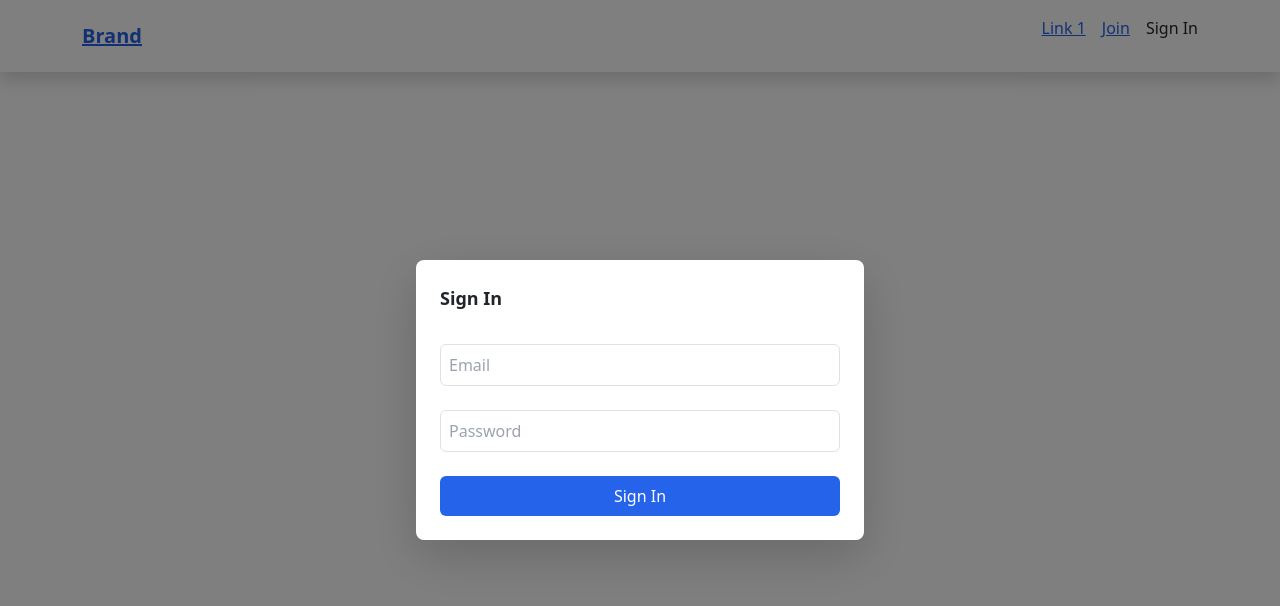
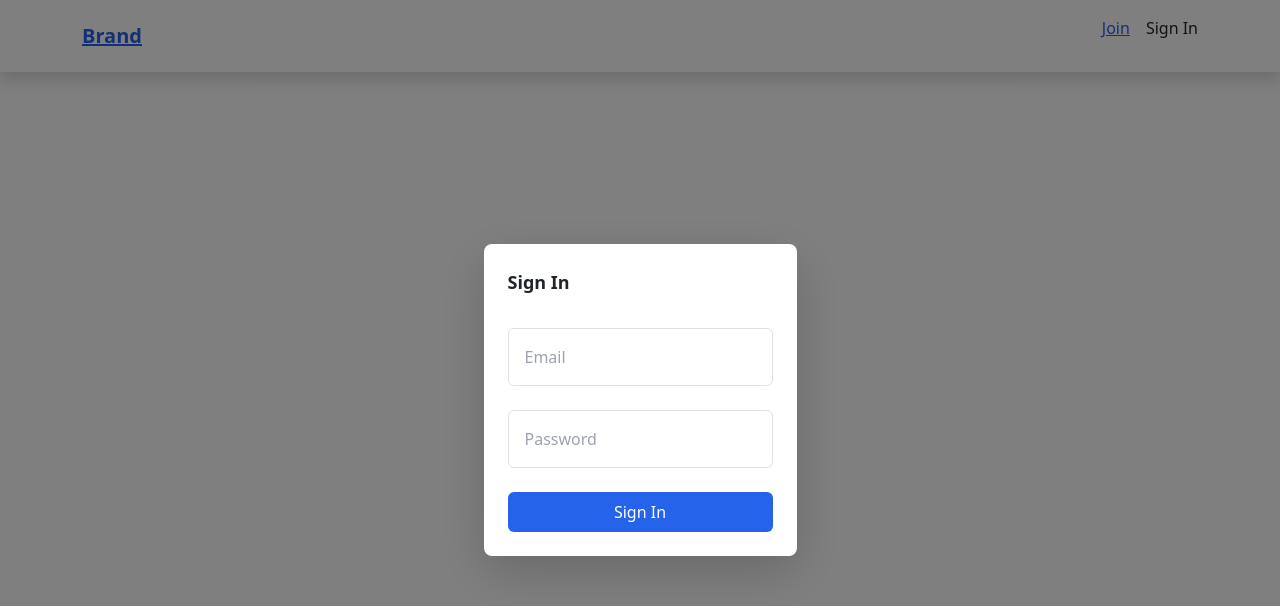
Before and after one commit to PeterSobkovitz/open-management-hotel, a React (Create React App) app in the folder motel-booking-frontend/: page / in a window 1280 px wide. Both pictures are taken after a click on the button "Sign In". Shown: the top 606 px of the page. Built offline with nearby package versions, Linux system fonts and the light colour scheme.

Commit message:
modified login logout logic

```diff
--- a/motel-booking-frontend/src/App.js
+++ b/motel-booking-frontend/src/App.js
@@ -1,6 +1,6 @@
-import React from 'react';
+import React, { useState, useEffect } from 'react';
 import { BrowserRouter as Router, Route, Routes } from 'react-router-dom';
-import AuthForm from './compnents/auth';
+
 import Dashboard from './compnents/dashboard';
 import Register from './compnents/register';
 import './App.css';
@@ -8,11 +8,19 @@ import 'bootstrap/dist/css/bootstrap.min.css';
 import './index.css';
 import 'tailwindcss/tailwind.css';
 const App = () => {
+    const [isLoggedIn,setIsLoggedIn]=useState(false);
+    useEffect(()=>{
+        const token=localStorage.getItem('token');
+        if (token){
+            setIsLoggedIn(true);
+        }
+    },[])
     return (
         <Router>
             <Routes>
-            <Route path="/" element={<Dashboard />} />
+            <Route path="/" element={<Dashboard isLoggedIn={isLoggedIn} />} />
             <Route path="/register" element={<Register/>}/>
+
                 {/* <Route path="/register" element={<AuthForm register={true}/>}></Route>
                 <Route path="/login"element={<AuthForm register={false}/>}>
                  */}
--- a/motel-booking-frontend/src/compnents/dashboard.js
+++ b/motel-booking-frontend/src/compnents/dashboard.js
@@ -5,10 +5,10 @@ import Navbar from './navbar'; // Component for navigation
 // import Reviews from './Reviews'; // Component for user reviews
 // import Promotions from './Promotions'; // Component for promotions
 
-function Dashboard() {
+function Dashboard({isLoggedIn}) {
   return (
     <div className="dashboard-container">
-      <Navbar />
+      <Navbar isLoggedIn={isLoggedIn}/>
       <div className="content">
 
         {/* Add other components as needed */}
--- a/motel-booking-frontend/src/compnents/loginmodal.js
+++ b/motel-booking-frontend/src/compnents/loginmodal.js
@@ -1,14 +1,18 @@
 import React,{useState,useRef,useEffect} from 'react';
 import { useNavigate } from 'react-router-dom';
+import { useForm } from 'react-hook-form';
+import axios from 'axios';
 function LoginModal({ isOpen, onClose }) {
     const modalRef = useRef();
-    const Navigate=useNavigate()
+    const { register, handleSubmit,watch, formState:{errors} } = useForm();
+    const navigate=useNavigate()
     const [email, setEmail] = useState('');
     const [password, setPassword] = useState('');
     const onSubmit = async(data)=>{
       try{
           console.log("resp");
           const response=await axios.post("http://localhost:3001/login",data)
+          localStorage.setItem('token',response.data.token)
           onClose();
           navigate('/');
       }
@@ -44,9 +48,32 @@ function LoginModal({ isOpen, onClose }) {
             {/* Close icon */}
           </button>
         </div>
-        <form>
-          <input type="email" placeholder="Email" className="w-full p-2 mb-4 border border-gray-300 rounded"/>
-          <input type="password" placeholder="Password" className="w-full p-2 mb-4 border border-gray-300 rounded"/>
+        <form onSubmit={handleSubmit(onSubmit)}>
+        <div className="mb-4">
+          <input
+  name="email"
+  type="email"
+  placeholder="Email"
+  {...register("email", { required: true, pattern: /^\S+@\S+\.\S+$/ })}
+  className="w-full p-3 border border-gray-300 rounded"
+/>
+                    {errors.email && <p className="text-red-500 text-xs italic">Please enter a valid email.</p>}
+
+          </div>
+          {/* <input type="email" placeholder="Email" className="w-full p-2 mb-4 border border-gray-300 rounded"/> */}
+          <div className="mb-6">
+          <input
+                        name="password"
+                        type="password"
+                        placeholder="Password"
+
+                        {...register('password',{ required: true, minLength: 6 })}
+                        className="w-full p-3 border border-gray-300 rounded"
+                    />
+                    {errors.password && <p className="text-red-500 text-xs italic">Password must be at least 6 characters.</p>}
+
+          </div>
+          {/* <input type="password" placeholder="Password" className="w-full p-2 mb-4 border border-gray-300 rounded"/> */}
           <button type="submit" className="w-full bg-blue-600 text-white p-2 rounded">Sign In</button>
         </form>
       </div>
--- /dev/null
+++ b/motel-booking-frontend/src/compnents/logout.js
@@ -0,0 +1,28 @@
+import axios from 'axios';
+import { useNavigate } from 'react-router-dom';
+
+function Logout() {
+  const navigate = useNavigate();
+  const token=localStorage.getItem('token');
+  const handleLogout = async () => {
+    try {
+      // If your server requires a request to logout, uncomment the next line
+      await axios.post("http://localhost:3001/logout",{},{
+        headers:{
+            'Authorization':`Bearer ${token}`
+        }
+      });
+      localStorage.removeItem('token');
+
+      navigate('/');
+    } catch (e) {
+      console.error('Logout error:', e);
+    }
+  };
+
+  return (
+    <button onClick={handleLogout}>Logout</button>
+  );
+}
+
+export default Logout;
--- a/motel-booking-frontend/src/compnents/navbar.js
+++ b/motel-booking-frontend/src/compnents/navbar.js
@@ -2,21 +2,35 @@
 import React,{useState} from 'react';
 
 import LoginModal from './loginmodal';
+import Logout from './logout';
 import { Link } from 'react-router-dom';
-function Navbar() {
+function Navbar({isLoggedIn}) {
   const [isModalOpen, setModalOpen] = useState(false);
 
   return (
     <>
     <nav className="bg-white shadow">
+
       <div className="container mx-auto px-6 py-3 flex justify-between items-center">
+
         <a className="font-bold text-xl text-blue-600" href="/">Brand</a>
-        <ul className="flex items-center space-x-4">
-          <li><a href="/link1" className="text-blue-600 hover:text-blue-800">Link 1</a></li>
+        {isLoggedIn?(
+          <ul className="flex items-center space-x-4">
+            <li>Welcome Back</li>
+            <li><Logout>Logout</Logout></li>
+
+          </ul>
+
+
+        ):(
+          <ul className="flex items-center space-x-4">
+
           <li><Link to="/register" className="text-blue-600 hover:text-blue-800">Join</Link></li>
           <button onClick={() => setModalOpen(true)}>Sign In</button>
           {/* More links */}
         </ul>
+        )}
+
 
       </div>
     </nav>
```
